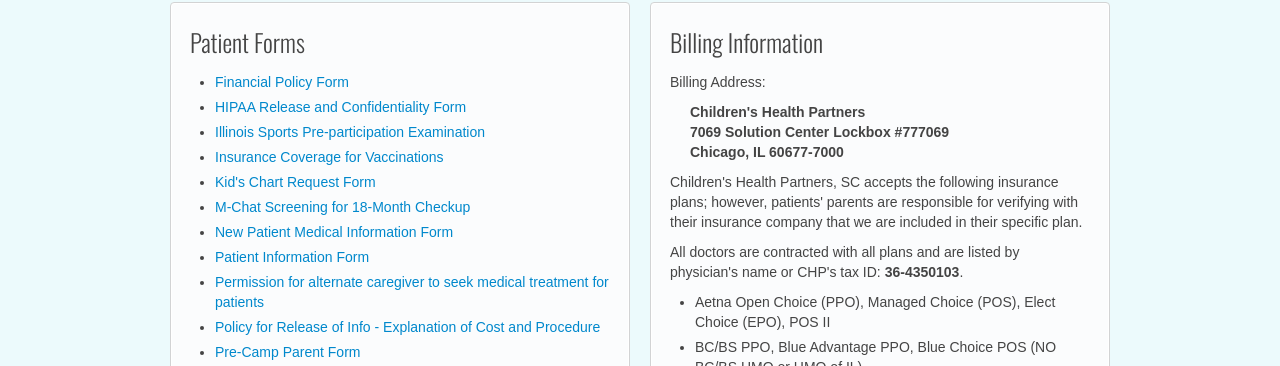
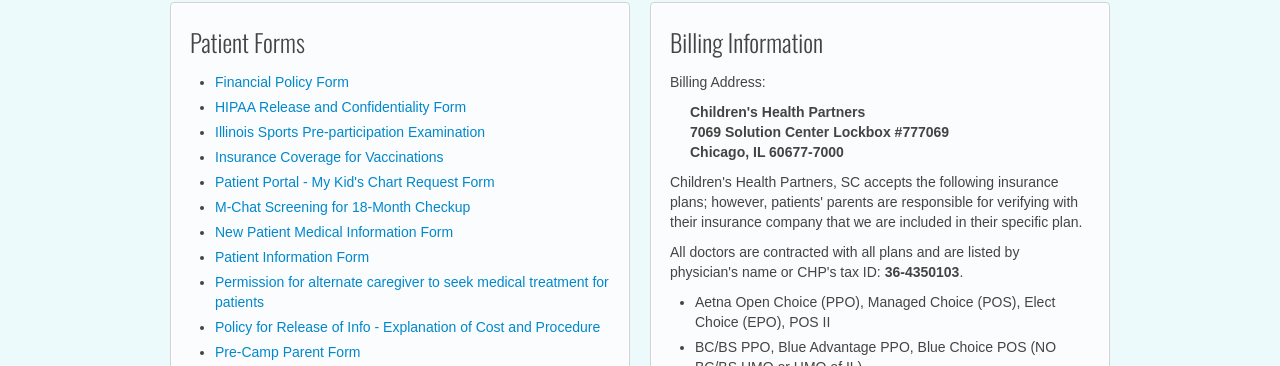
Before and after one commit to chpweb/web, a Jekyll site: the page built from forms-billing.html, in a window 1280 px wide. Shown: the part 481-847 px from the top of the page. Built offline with Jekyll 4.4.1, drawn with Linux system fonts in a browser that asks for light colours; some web fonts are replaced; comment, search, counter and statistics services are not loaded.

Commit message:
Updated forms-billing.html

```diff
--- a/forms-billing.html
+++ b/forms-billing.html
@@ -1,7 +1,10 @@
 ---
 layout: default
-title: "Forms & Billing - Children's Health Partners"
-tagline: "Several forms that you may need are available for download below.  Additionally, a list of insurance plans accepted by Children's Health Partners is provided."
+title: Forms & Billing - Children's Health Partners
+tagline: >-
+  Several forms that you may need are available for download below.
+  Additionally, a list of insurance plans accepted by Children's Health Partners
+  is provided.
 active: billing
 published: true
 ---
@@ -35,7 +38,7 @@
               <li><a href="/storage/pdf/hipaa_form.pdf" target="_blank">HIPAA Release and Confidentiality Form</a></li>
               <li><a href="http://www.ihsa.org/documents/sportsMedicine/2013-14/Pre-participation%20Examination%202013-14%20042413.pdf" target="_blank">Illinois Sports Pre-participation Examination</a></li>
               <li><a href="/storage/pdf/Immunization_Cost_2013.pdf" target="_blank">Insurance Coverage for Vaccinations</a></li>
-              <li><a href="/storage/pdf/MyKidsChartRegistrationFormwithCHPLogo.pdf" target="_blank">Kid's Chart Request Form</a></li>
+              <li><a href="/storage/pdf/MyKidsChartRegistrationFormwithCHPLogo.pdf" target="_blank">Patient Portal - My Kid's Chart Request Form</a></li>
               <li><a href="/storage/pdf/m-chat.pdf" target="_blank">M-Chat Screening for 18-Month Checkup</a></li>
               <li><a href="/storage/pdf/New_Patient_Medical_Information-white_form.pdf" target="_blank">New Patient Medical Information Form</a></li>
               <li><a href="/storage/pdf/Patient_Info_Form-yellow_form.pdf" target="_blank">Patient Information Form</a></li>
```
